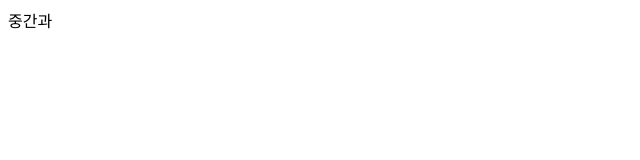
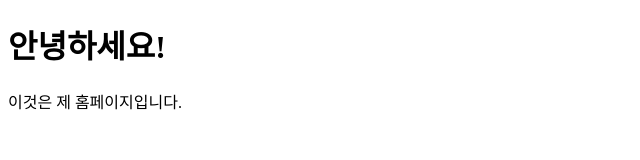
Before and after one commit to kim-hani/Mid-Term-Project, a plain HTML site: page index.html in a window 1280 px wide. Shown: the whole page, without its empty margins (0-640 px from the left). Drawn offline with Linux system fonts and the light colour scheme.

Commit message:
Update index.html

```diff
--- a/index.html
+++ b/index.html
@@ -1,3 +1,12 @@
 <!DOCTYPE html>
-
-중간과
+<html>
+<head>
+	<title>내 홈페이지</title>
+	<meta charset="utf-8">
+	<link rel="stylesheet" href="style.css">
+</head>
+<body>
+	<h1>안녕하세요!</h1>
+	<p>이것은 제 홈페이지입니다.</p>
+</body>
+</html>
```
